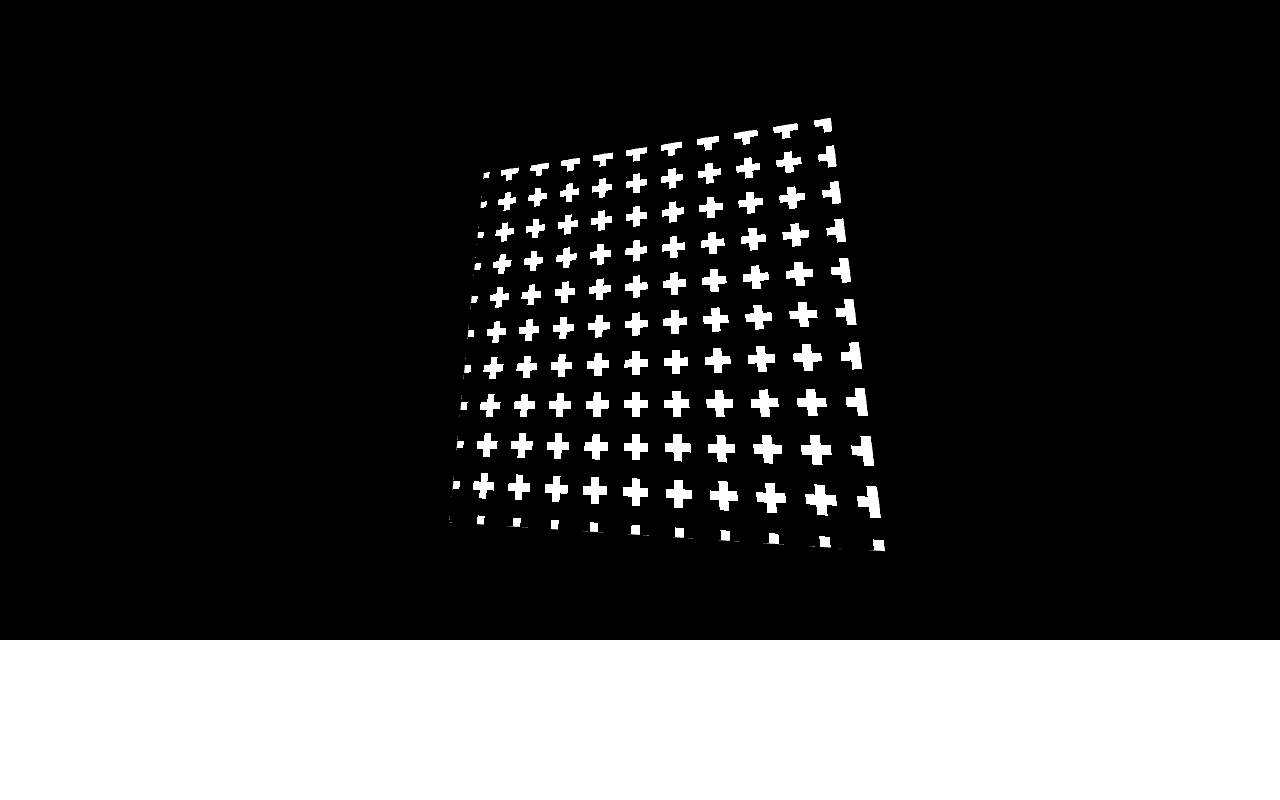
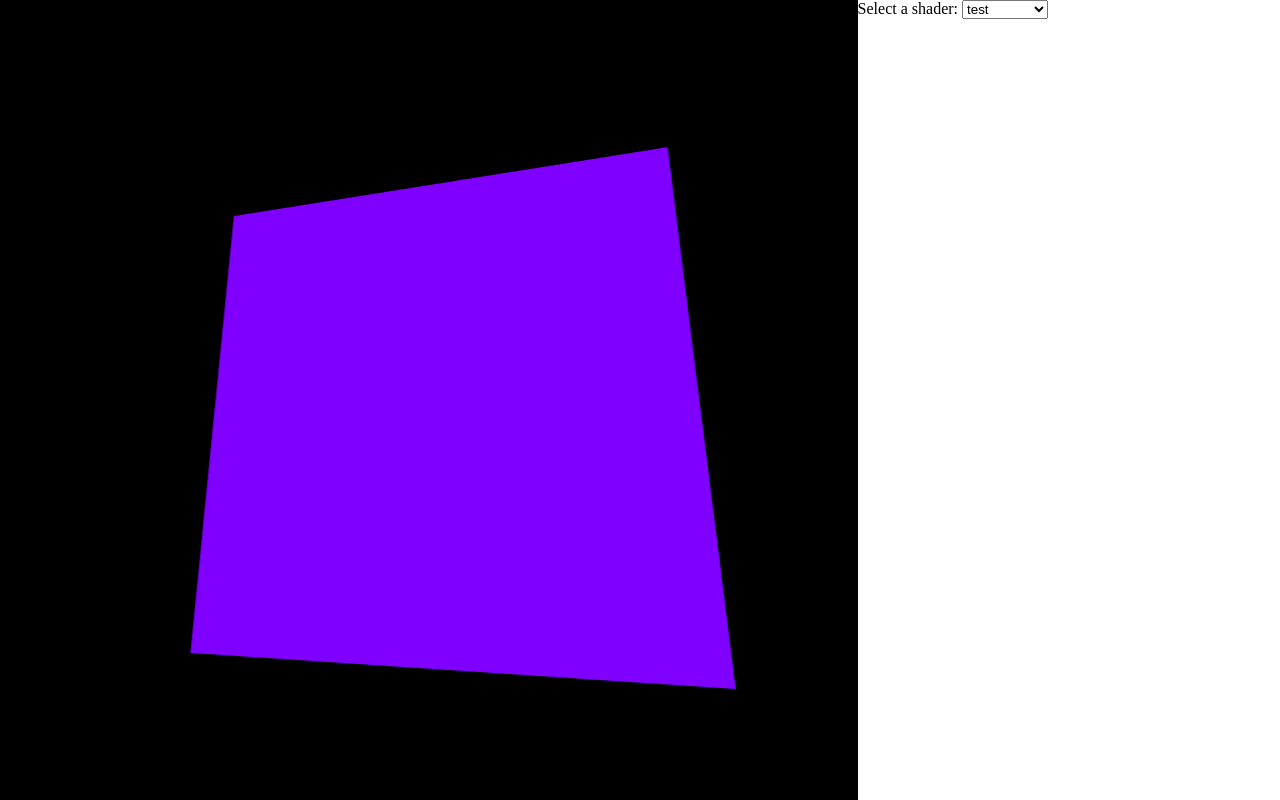
Before and after one commit to zaesur/shader-patterns, a React (Vite) app: page / in a window 1280 px wide. Built offline with nearby package versions, Linux system fonts and the light colour scheme.

Commit message:
Dynamically load shaders

```diff
--- a/src/App.css
+++ b/src/App.css
@@ -1,4 +1,15 @@
-canvas {
-  width: 100%;
-  height: 100%;
+.gui {
+  display: flex;
+  flex-direction: row-reverse;
+  flex-wrap: nowrap;
+  width: 100vw;
+  height: 100vh;
 }
+
+.experience {
+  flex-basis: 67%;
+}
+
+.control {
+  flex-basis: 33%;
+}
--- a/src/App.tsx
+++ b/src/App.tsx
@@ -1,30 +1,35 @@
-import { PerspectiveCamera, OrbitControls } from "@react-three/drei";
-import { Canvas } from "@react-three/fiber";
-import Experience from "./Experience";
+import Experience from "./components/Experience";
+import shaders from "./shaders/shaders";
+import Model from "./components/Model";
 
 import "./App.css";
-import vertexShader from "./shaders/pattern_15/vertex.glsl";
-import fragmentShader from "./shaders/pattern_15/fragment.glsl";
-
-const current = {
-  vertexShader,
-  fragmentShader,
-};
+import { useState } from "react";
 
 function App() {
+  const [shaderChoice, setShaderChoice] = useState("test");
+
   return (
-    <Canvas>
-      <color attach="background" args={["black"]} />
-      <PerspectiveCamera
-        makeDefault
-        fov={75}
-        far={100}
-        near={0.01}
-        position={[0.25, -0.25, 1]}
-      />
-      <OrbitControls enableDamping />
-      <Experience {...current} />
-    </Canvas>
+    <div className="gui">
+      <div className="control">
+        <label>
+          {"Select a shader: "}
+          <select
+            value={shaderChoice}
+            onChange={(event) => setShaderChoice(event.target.value)}
+          >
+            {Object.keys(shaders).map((name) => (
+              <option value={name} key={name}>
+                {name}
+              </option>
+            ))}
+          </select>
+        </label>
+      </div>
+
+      <Experience>
+        <Model shaderChoice={shaderChoice} />
+      </Experience>
+    </div>
   );
 }
 
--- a/src/Experience.tsx
+++ /dev/null
@@ -1,18 +0,0 @@
-import { FunctionComponent } from "react";
-import { DoubleSide } from "three";
-
-interface ExperienceProps {
-    fragmentShader: string;
-    vertexShader: string;
-}
-
-const Experience: FunctionComponent<ExperienceProps> = (props) => {
-  return (
-    <mesh>
-      <planeGeometry args={[1, 1, 32, 32]} />
-      <shaderMaterial side={DoubleSide} {...props} />
-    </mesh>
-  );
-};
-
-export default Experience;
--- /dev/null
+++ b/src/components/Experience.tsx
@@ -0,0 +1,26 @@
+import { OrbitControls, PerspectiveCamera } from "@react-three/drei";
+import { Canvas } from "@react-three/fiber";
+import { FunctionComponent, ReactNode } from "react";
+
+interface ExperienceProps {
+  children?: ReactNode;
+}
+
+const Experience: FunctionComponent<ExperienceProps> = ({ children }) => {
+  return (
+    <Canvas className="experience">
+      <color attach="background" args={["black"]} />
+      <PerspectiveCamera
+        makeDefault
+        fov={75}
+        far={100}
+        near={0.01}
+        position={[0.25, -0.25, 1]}
+      />
+      <OrbitControls enableDamping />
+      {children}
+    </Canvas>
+  );
+};
+
+export default Experience;
--- /dev/null
+++ b/src/components/Model.tsx
@@ -0,0 +1,22 @@
+import { FunctionComponent } from "react";
+import { DoubleSide } from "three";
+import shaders from "../shaders/shaders";
+
+interface ExperienceProps {
+  shaderChoice: string;
+}
+
+const Model: FunctionComponent<ExperienceProps> = ({ shaderChoice }) => {
+  return (
+    <mesh>
+      <planeGeometry args={[1, 1, 32, 32]} />
+      <shaderMaterial
+        key={shaderChoice}
+        side={DoubleSide}
+        {...shaders[shaderChoice]}
+      />
+    </mesh>
+  );
+};
+
+export default Model;
--- a/src/glsl.d.ts
+++ /dev/null
@@ -1,4 +0,0 @@
-declare module "*.glsl" {
-    const content: string;
-    export default content;
-}
--- /dev/null
+++ b/src/shaders/shaders.ts
@@ -0,0 +1,22 @@
+export default Object.entries<{ default: string }>(
+  import.meta.glob("./**/*.glsl", { eager: true })
+).reduce<Record<string, { vertexShader: string; fragmentShader: string }>>(
+  (shaders, [moduleName, moduleContent]) => {
+    const match = moduleName.match(/(\w+)\/(\w+)\.glsl/);
+
+    if (match) {
+      const [, key, type] = match;
+
+      return {
+        ...shaders,
+        [key]: {
+          ...shaders[key],
+          [`${type}Shader`]: moduleContent.default,
+        },
+      };
+    } else {
+      return shaders;
+    }
+  },
+  {}
+);
```
